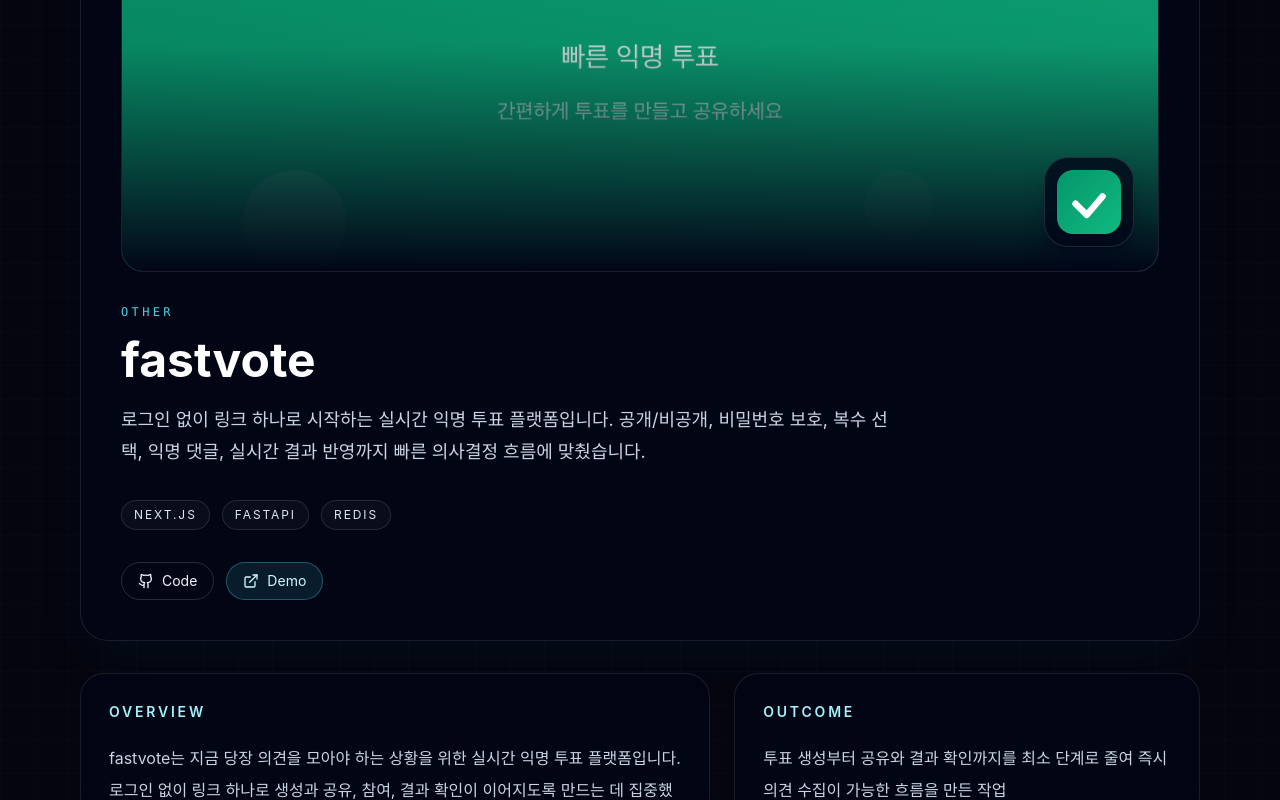
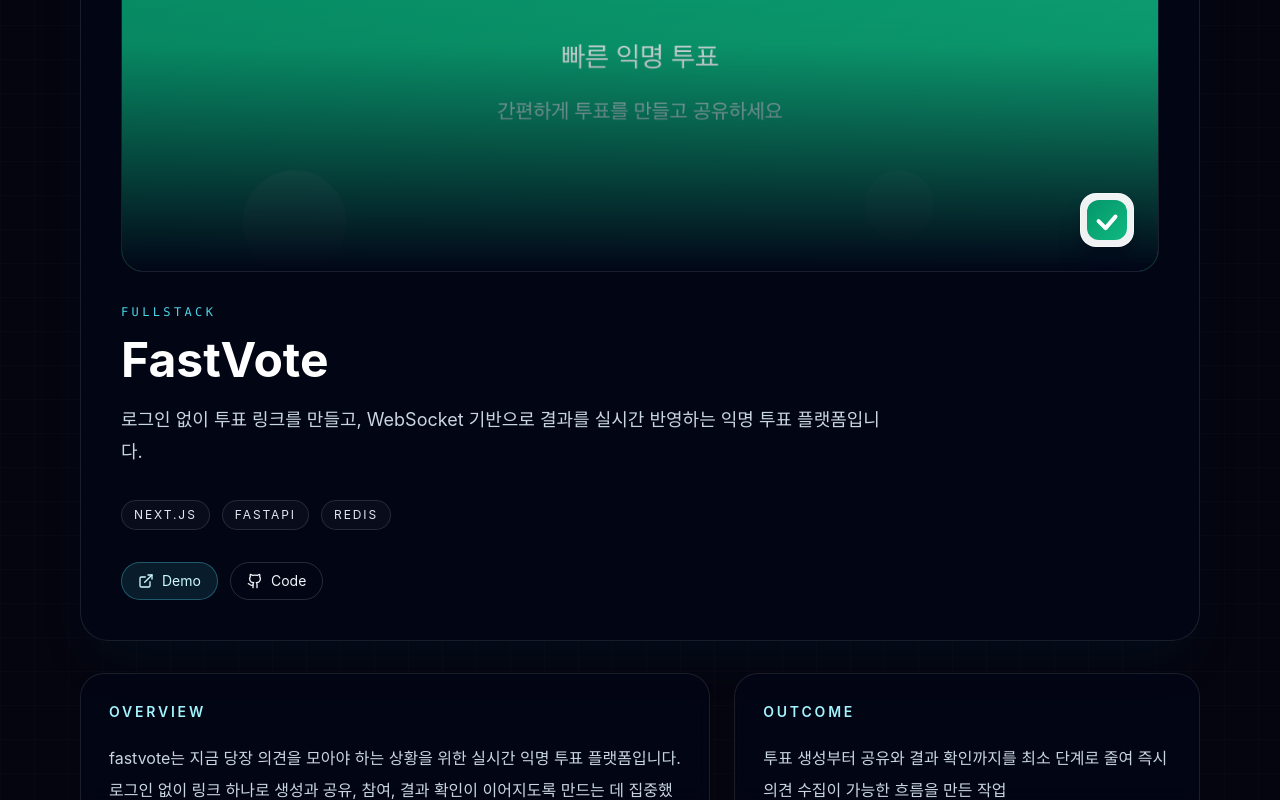
Before and after one commit to dev-minsoo/dev-minsoo.github.io, a Next.js app: page /projects/fastvote in a window 1280 px wide. Shown: the part 383-1183 px from the top of the page. Built offline with nearby package versions, Linux system fonts and the light colour scheme.

Commit message:
Refine project cards and metadata

```diff
--- a/src/app/projects/[slug]/page.tsx
+++ b/src/app/projects/[slug]/page.tsx
@@ -42,6 +42,51 @@ export default async function ProjectDetailPage({ params }: PageProps) {
   }
 
   const imageFitClass = project.imageFit === "contain" ? "object-contain p-6" : "object-cover";
+  const actionLinks = project.demoFirst
+    ? [
+        project.links.demo
+          ? {
+              key: "demo",
+              href: project.links.demo,
+              label: "Demo",
+              icon: ExternalLink,
+              className:
+                "inline-flex items-center gap-2 rounded-full border border-cyan-300/30 bg-cyan-300/10 px-4 py-2 text-sm text-cyan-100 transition-colors hover:border-cyan-200/70 hover:bg-cyan-300/15",
+            }
+          : null,
+        project.links.github
+          ? {
+              key: "github",
+              href: project.links.github,
+              label: "Code",
+              icon: Github,
+              className:
+                "inline-flex items-center gap-2 rounded-full border border-white/15 px-4 py-2 text-sm text-slate-100 transition-colors hover:border-cyan-300/60 hover:bg-white/5",
+            }
+          : null,
+      ].filter(Boolean)
+    : [
+        project.links.github
+          ? {
+              key: "github",
+              href: project.links.github,
+              label: "Code",
+              icon: Github,
+              className:
+                "inline-flex items-center gap-2 rounded-full border border-white/15 px-4 py-2 text-sm text-slate-100 transition-colors hover:border-cyan-300/60 hover:bg-white/5",
+            }
+          : null,
+        project.links.demo
+          ? {
+              key: "demo",
+              href: project.links.demo,
+              label: "Demo",
+              icon: ExternalLink,
+              className:
+                "inline-flex items-center gap-2 rounded-full border border-cyan-300/30 bg-cyan-300/10 px-4 py-2 text-sm text-cyan-100 transition-colors hover:border-cyan-200/70 hover:bg-cyan-300/15",
+            }
+          : null,
+      ].filter(Boolean);
 
   return (
     <main className="relative min-h-screen overflow-hidden bg-[#04050f] px-6 py-24">
@@ -72,8 +117,8 @@ export default async function ProjectDetailPage({ params }: PageProps) {
             <div className="absolute inset-0 bg-gradient-to-t from-slate-950 via-slate-950/15 to-transparent" />
 
             {project.logo ? (
-              <div className="absolute bottom-6 right-6 rounded-[24px] border border-white/12 bg-slate-950/78 p-3 shadow-xl shadow-slate-950/40 backdrop-blur">
-                <div className="relative h-16 w-16 overflow-hidden rounded-2xl">
+              <div className="absolute bottom-6 right-6 rounded-[16px] border border-white/45 bg-white/94 p-1.5 shadow-xl shadow-slate-950/40 backdrop-blur">
+                <div className="relative h-10 w-10 overflow-hidden rounded-[12px]">
                   <Image
                     src={project.logo}
                     alt={`${project.title} logo`}
@@ -102,29 +147,21 @@ export default async function ProjectDetailPage({ params }: PageProps) {
           </div>
 
           <div className="mt-8 flex flex-wrap gap-3">
-            {project.links.github ? (
-              <a
-                href={project.links.github}
-                target="_blank"
-                rel="noopener noreferrer"
-                className="inline-flex items-center gap-2 rounded-full border border-white/15 px-4 py-2 text-sm text-slate-100 transition-colors hover:border-cyan-300/60 hover:bg-white/5"
-              >
-                <Github size={16} />
-                Code
-              </a>
-            ) : null}
-
-            {project.links.demo ? (
-              <a
-                href={project.links.demo}
-                target="_blank"
-                rel="noopener noreferrer"
-                className="inline-flex items-center gap-2 rounded-full border border-cyan-300/30 bg-cyan-300/10 px-4 py-2 text-sm text-cyan-100 transition-colors hover:border-cyan-200/70 hover:bg-cyan-300/15"
-              >
-                <ExternalLink size={16} />
-                Demo
-              </a>
-            ) : null}
+            {actionLinks.map((link) => {
+              const Icon = link.icon;
+              return (
+                <a
+                  key={link.key}
+                  href={link.href}
+                  target="_blank"
+                  rel="noopener noreferrer"
+                  className={link.className}
+                >
+                  <Icon size={16} />
+                  {link.label}
+                </a>
+              );
+            })}
           </div>
         </section>
 
--- a/src/components/ui/ProjectCard.tsx
+++ b/src/components/ui/ProjectCard.tsx
@@ -21,16 +21,47 @@ const gradients = [
 export default function ProjectCard({ project, index }: Props) {
   const gradientClass = gradients[index % gradients.length];
   const imageFitClass = project.imageFit === "contain" ? "object-contain p-3" : "object-cover";
+  const actionLinks = project.demoFirst
+    ? [
+        project.links.demo
+          ? {
+              key: "demo",
+              href: project.links.demo,
+              label: "Demo",
+              icon: ExternalLink,
+            }
+          : null,
+        project.links.github
+          ? {
+              key: "github",
+              href: project.links.github,
+              label: "Code",
+              icon: Github,
+            }
+          : null,
+      ].filter(Boolean)
+    : [
+        project.links.github
+          ? {
+              key: "github",
+              href: project.links.github,
+              label: "Code",
+              icon: Github,
+            }
+          : null,
+        project.links.demo
+          ? {
+              key: "demo",
+              href: project.links.demo,
+              label: "Demo",
+              icon: ExternalLink,
+            }
+          : null,
+      ].filter(Boolean);
 
   return (
     <motion.article className="h-full" whileHover={{ y: -5 }} transition={{ duration: 0.2 }}>
       <Card hover className="group relative h-full flex flex-col border border-white/10">
-        <Link
-          href={`/projects/${project.slug}`}
-          className="absolute inset-0 z-0 rounded-2xl"
-          aria-label={`${project.title} 상세 보기`}
-        />
-
         <div className="relative h-40 overflow-hidden rounded-xl border border-white/10">
           <Image
             src={project.image}
@@ -43,8 +74,8 @@ export default function ProjectCard({ project, index }: Props) {
           <div className="absolute inset-0 bg-gradient-to-t from-slate-950/60 via-transparent to-transparent" />
 
           {project.logo ? (
-            <div className="absolute bottom-4 right-4 z-10 rounded-2xl border border-white/15 bg-slate-950/75 p-2.5 shadow-lg shadow-slate-950/40 backdrop-blur">
-              <div className="relative h-10 w-10 overflow-hidden rounded-xl">
+            <div className="absolute bottom-4 right-4 z-10 rounded-[14px] border border-white/45 bg-white/94 p-1 shadow-lg shadow-slate-950/40 backdrop-blur">
+              <div className="relative h-7 w-7 overflow-hidden rounded-[10px]">
                 <Image
                   src={project.logo}
                   alt={`${project.title} logo`}
@@ -59,10 +90,10 @@ export default function ProjectCard({ project, index }: Props) {
 
         <div className="relative z-10 flex-1 mt-5">
           <p className="text-xs font-mono text-cyan-200 uppercase tracking-[0.2em]">{project.category}</p>
-          <h3 className="mt-2 min-h-14 text-xl font-semibold text-white transition-colors group-hover:text-cyan-100">
+          <h3 className="mt-2 min-h-[2.5rem] text-xl font-semibold text-white transition-colors group-hover:text-cyan-100">
             {project.title}
           </h3>
-          <p className="mt-3 min-h-[5.25rem] text-sm leading-relaxed text-slate-400 [display:-webkit-box] [-webkit-box-orient:vertical] [-webkit-line-clamp:3] overflow-hidden">
+          <p className="mt-1.5 min-h-[5.25rem] text-sm leading-relaxed text-slate-400 [display:-webkit-box] [-webkit-box-orient:vertical] [-webkit-line-clamp:3] overflow-hidden">
             {project.description}
           </p>
 
@@ -82,32 +113,28 @@ export default function ProjectCard({ project, index }: Props) {
         </div>
 
         <div className="relative z-10 flex items-center justify-between gap-3 mt-6">
-          <span className="text-sm text-cyan-200/90 group-hover:text-cyan-100 transition-colors">View details</span>
+          <Link
+            href={`/projects/${project.slug}`}
+            className="text-sm text-cyan-200/90 transition-colors hover:text-cyan-100"
+          >
+            View details
+          </Link>
 
           <div className="flex gap-3">
-          {project.links.github ? (
+          {actionLinks.map((link) => {
+            const Icon = link.icon;
+            return (
             <a
-              href={project.links.github}
+              key={link.key}
+              href={link.href}
               target="_blank"
               rel="noopener noreferrer"
               className="inline-flex items-center gap-1 text-slate-300 hover:text-white transition-colors"
             >
-              <Github size={18} />
-              <span className="text-sm">Code</span>
+              <Icon size={18} />
+              <span className="text-sm">{link.label}</span>
             </a>
-          ) : null}
-
-          {project.links.demo ? (
-            <a
-              href={project.links.demo}
-              target="_blank"
-              rel="noopener noreferrer"
-              className="inline-flex items-center gap-1 text-slate-300 hover:text-white transition-colors"
-            >
-              <ExternalLink size={18} />
-              <span className="text-sm">Demo</span>
-            </a>
-          ) : null}
+          )})}
           </div>
         </div>
       </Card>
--- a/src/config/projects.ts
+++ b/src/config/projects.ts
@@ -4,13 +4,14 @@ export const projects: Project[] = [
   {
     id: "1",
     slug: "fastvote",
-    title: "fastvote",
+    title: "FastVote",
     description:
-      "로그인 없이 링크 하나로 시작하는 실시간 익명 투표 플랫폼입니다. 공개/비공개, 비밀번호 보호, 복수 선택, 익명 댓글, 실시간 결과 반영까지 빠른 의사결정 흐름에 맞췄습니다.",
+      "로그인 없이 투표 링크를 만들고, WebSocket 기반으로 결과를 실시간 반영하는 익명 투표 플랫폼입니다.",
     image: "/images/projects/fastvote-og.png",
     logo: "/images/projects/fastvote-favicon.svg",
+    demoFirst: true,
     tags: ["Next.js", "FastAPI", "Redis"],
-    category: "other",
+    category: "fullstack",
     outcome: "투표 생성부터 공유와 결과 확인까지를 최소 단계로 줄여 즉시 의견 수집이 가능한 흐름을 만든 작업",
     detail: {
       overview:
@@ -35,7 +36,7 @@ export const projects: Project[] = [
     slug: "55h",
     title: "55h",
     description:
-      "SSH 호스트 탐색, 검색, 접속, 테스트, 삭제를 한 화면에서 처리하는 터미널 기반 TUI 도구입니다. `~/.ssh/config`와 `Include` 대상까지 재귀적으로 읽어 실사용 흐름에 맞췄습니다.",
+      "`~/.ssh/config`와 `Include` 파일을 파싱해 검색, 접속, 테스트, 삭제를 한 화면에서 처리하는 SSH TUI입니다.",
     image: "/images/projects/55h-banner.svg",
     imageFit: "contain",
     tags: ["Go", "TUI", "SSH"],
@@ -61,9 +62,8 @@ export const projects: Project[] = [
     slug: "task-trail",
     title: "Task Trail",
     description:
-      "날짜 기반 체크리스트, 칸반 보드, 커스텀 상태, 아카이브 검색, 처리량 리포트를 묶은 개인 작업 관리 앱입니다. 필요하면 AI 기반 작업 제안도 붙일 수 있게 설계했습니다.",
+      "날짜별 체크리스트, 칸반 상태 이동, 아카이브 복원, 처리량 리포트를 한 흐름으로 묶은 작업 관리 앱입니다.",
     image: "/images/projects/task-trail.svg",
-    logo: "/images/projects/task-trail-favicon.ico",
     tags: ["Next.js", "Supabase", "Tailwind CSS"],
     category: "fullstack",
     outcome: "체크리스트와 칸반, 이력 조회를 한 흐름으로 묶어 개인 실행 루틴을 끊기지 않게 만든 작업",
@@ -87,32 +87,33 @@ export const projects: Project[] = [
     slug: "tabnova",
     title: "TabNova",
     description:
-      "브라우저 탭을 더 가볍게 정리하고 다시 꺼내 볼 수 있도록 구성한 탭 관리 도구입니다. 많은 탭을 띄운 상태에서도 맥락을 잃지 않도록 설계했습니다.",
+      "Chrome 사이드패널에서 탭을 실시간으로 동기화하고, 드래그 정렬과 검색을 지원하는 세로형 탭 매니저입니다.",
     image: "/images/projects/tabnova.svg",
-    tags: ["React", "Browser Extension", "UX"],
+    logo: "/images/projects/tabnova-logo-128.png",
+    tags: ["React", "TypeScript", "Chrome Extension"],
     category: "web",
-    outcome: "탭 정리와 복원 흐름을 단순화해 브라우저 작업 환경의 혼잡도를 낮춘 작업",
+    outcome: "세로형 탭 탐색과 검색, 재정렬 흐름을 하나의 사이드바 경험으로 묶어 브라우저 전환 비용을 낮춘 작업",
     detail: {
       overview:
-        "TabNova는 브라우저 탭이 많아질수록 흐려지는 작업 맥락을 정리하기 위해 구상한 탭 관리 프로젝트입니다. 열린 탭을 단순히 닫는 것이 아니라 다시 꺼내 쓰기 쉬운 상태로 다루는 데 초점을 뒀습니다.",
+        "TabNova는 Chrome 안에서 탭을 더 직관적으로 다루기 위한 세로형 탭 매니저입니다. 많은 탭을 한눈에 보고 바로 전환하거나 정렬할 수 있게 하면서, 검색과 단축키 접근성까지 함께 챙기는 데 초점을 뒀습니다.",
       implementation: [
-        "열린 탭을 빠르게 정리하고 필요한 문맥만 다시 복원하는 흐름을 중심으로 제품 구조를 잡았습니다.",
-        "탭 수 자체보다 현재 집중 중인 문맥을 유지하는 것이 중요하다는 전제를 기반으로 UX를 설계했습니다.",
-        "세부 저장소 정보는 아직 연결 전이라 현재 포트폴리오에는 핵심 방향과 구조만 먼저 반영했습니다.",
+        "Chrome 사이드패널 안에서 열린 탭을 세로 레이아웃으로 보여주고 클릭 한 번으로 즉시 전환할 수 있게 구성했습니다.",
+        "드래그 앤 드롭 정렬과 hover 기반 빠른 닫기 동작을 넣어 탭 정리 흐름이 끊기지 않게 설계했습니다.",
+        "실시간 필터링 검색과 `Alt+B` 단축키를 지원해 많은 탭을 띄운 상태에서도 원하는 탭에 빠르게 도달할 수 있게 했습니다.",
       ],
       impact: [
-        "브라우저 작업 환경에서 발생하는 과도한 탭 혼잡을 정리 가능한 문제로 다시 정의한 프로젝트입니다.",
-        "향후 실제 저장소와 연결하면 확장 가능한 상세 템플릿 구조까지 먼저 마련해 두었습니다.",
+        "기본 탭 바보다 더 많은 정보를 한 화면에 보여줘 탭 탐색과 전환 속도를 높였습니다.",
+        "브라우저 탭 관리 문제를 단순 보조 기능이 아니라 별도 제품 경험으로 다룰 수 있음을 정리한 작업입니다.",
       ],
     },
-    links: {},
+    links: { github: "https://github.com/dev-minsoo/tabnova" },
   },
   {
     id: "5",
     slug: "pomodoro-timer-extension",
     title: "Pomodoro Timer Extension",
     description:
-      "팝업이 닫혀도 타이머가 계속 동작하도록 MV3 서비스 워커 중심으로 설계한 크롬 포모도로 익스텐션입니다. 알림, 사운드, 배지 업데이트, 옵션 화면까지 포함합니다.",
+      "서비스 워커 상태 머신과 `chrome.alarms`로 팝업이 닫혀도 세션이 유지되는 Chrome MV3 타이머 익스텐션입니다.",
     image: "/images/projects/pomodoro-timer-extension.svg",
     logo: "/images/projects/pomodoro-icon-128.png",
     tags: ["React", "TypeScript", "Chrome Extension"],
--- a/src/types/index.ts
+++ b/src/types/index.ts
@@ -12,6 +12,7 @@ export interface Project {
   image: string;
   imageFit?: "cover" | "contain";
   logo?: string;
+  demoFirst?: boolean;
   tags: string[];
   category: "web" | "mobile" | "fullstack" | "other";
   outcome: string;
```
Also changed, not shown: public/images/projects/tabnova-logo-128.png (added).
